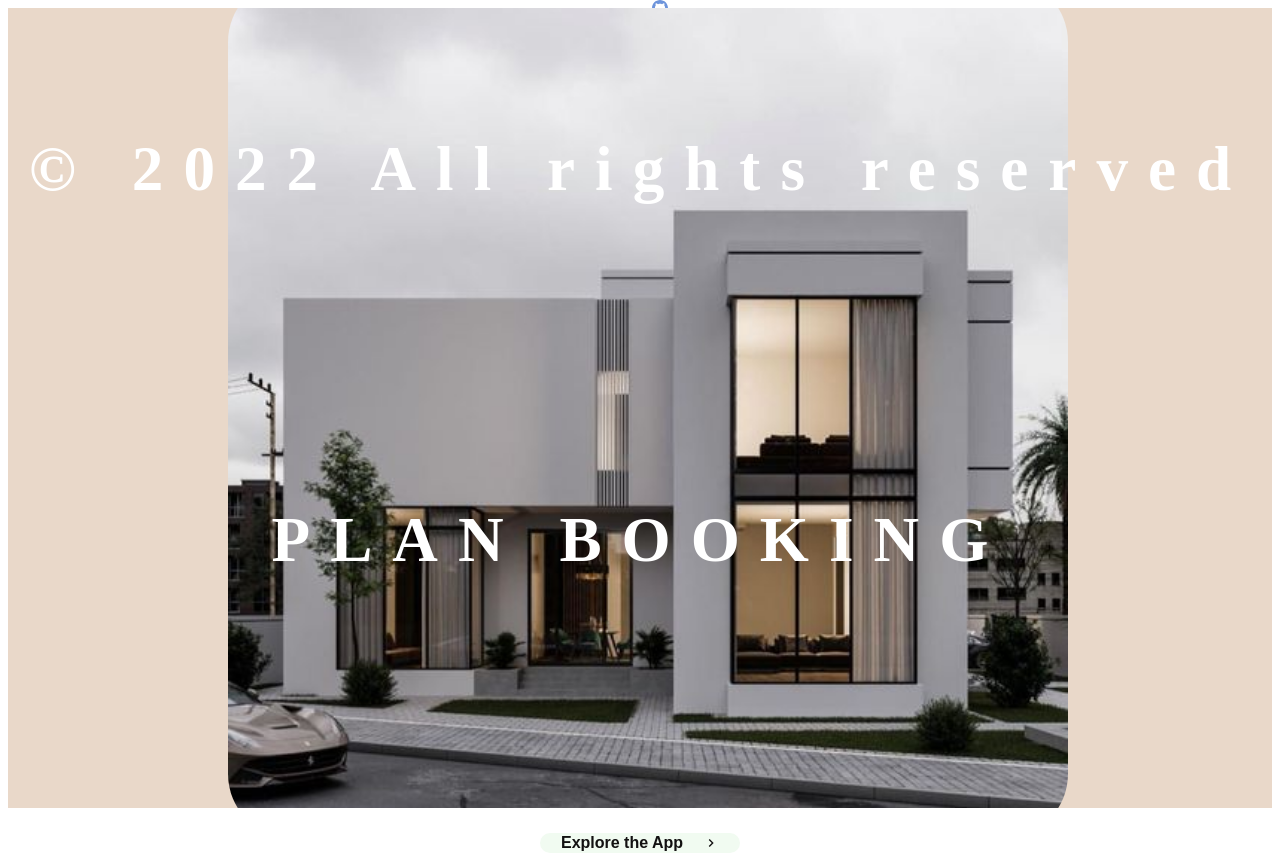
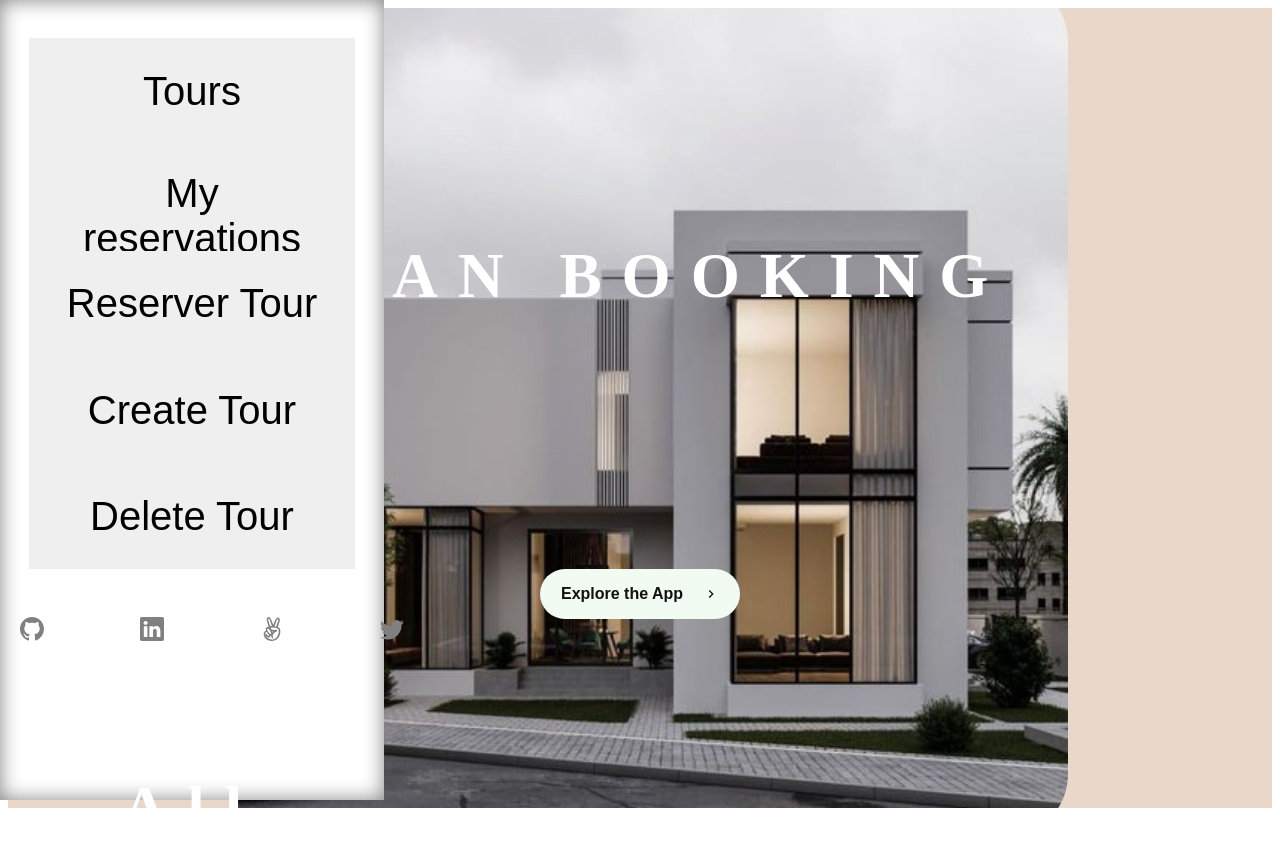
Before and after one commit to divinecharlotte/villa-frontend, a React (Create React App) app: page / in a window 1280 px wide. After the commit the page ends 816 px from the top, so only its background shows below. Built offline with nearby package versions, Linux system fonts and the light colour scheme.

Commit message:
add navbar styles

```diff
--- a/src/components/nav/Nav.css
+++ b/src/components/nav/Nav.css
@@ -0,0 +1,41 @@
+.nav {
+  position: fixed;
+  top: 0;
+  left: 0;
+  height: 100vh;
+  display: flex;
+  flex-direction: column;
+  align-items: center;
+  width: 30%;
+  transition: 0.85s all ease;
+  background-color: white;
+  z-index: 10;
+  box-shadow: inset 0 0 20px 0 grey;
+}
+
+.nav-items {
+  display: flex;
+  align-items: center;
+  flex-direction: column;
+  padding-top: 10%;
+  width: 85%;
+}
+.nav-item {
+  width: 100%;
+  height: 20%;
+  border: none;
+  font-size: 2.5rem;
+  padding: 8%;
+}
+.links-container {
+  padding-top: 2rem;
+  display: flex;
+  flex-direction: row;
+  /* justify-content: space-between; */
+  gap: 6rem;
+}
+.links {
+  list-style: none;
+  color: grey;
+  font-size: 1.5rem;
+}
```
